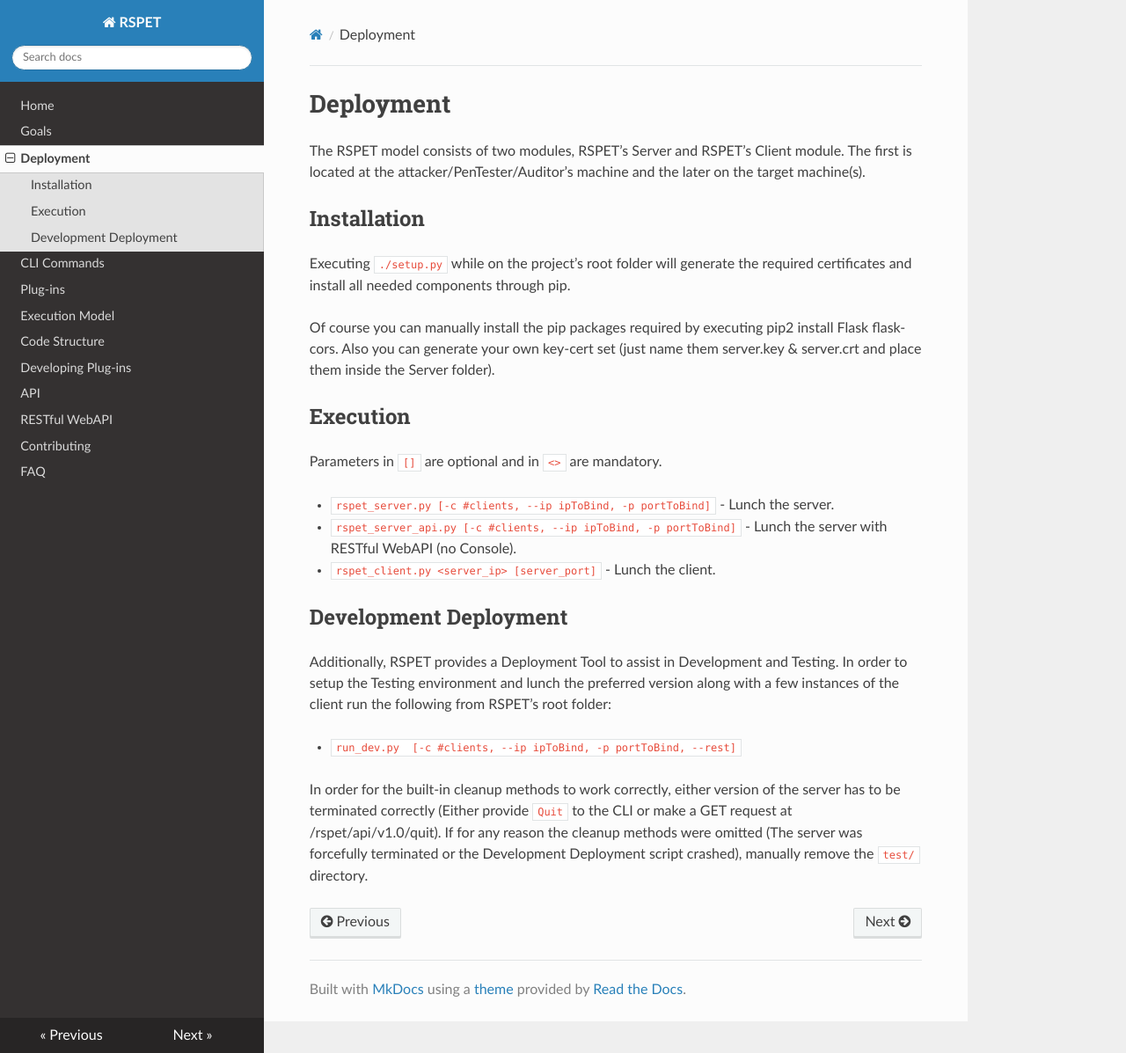
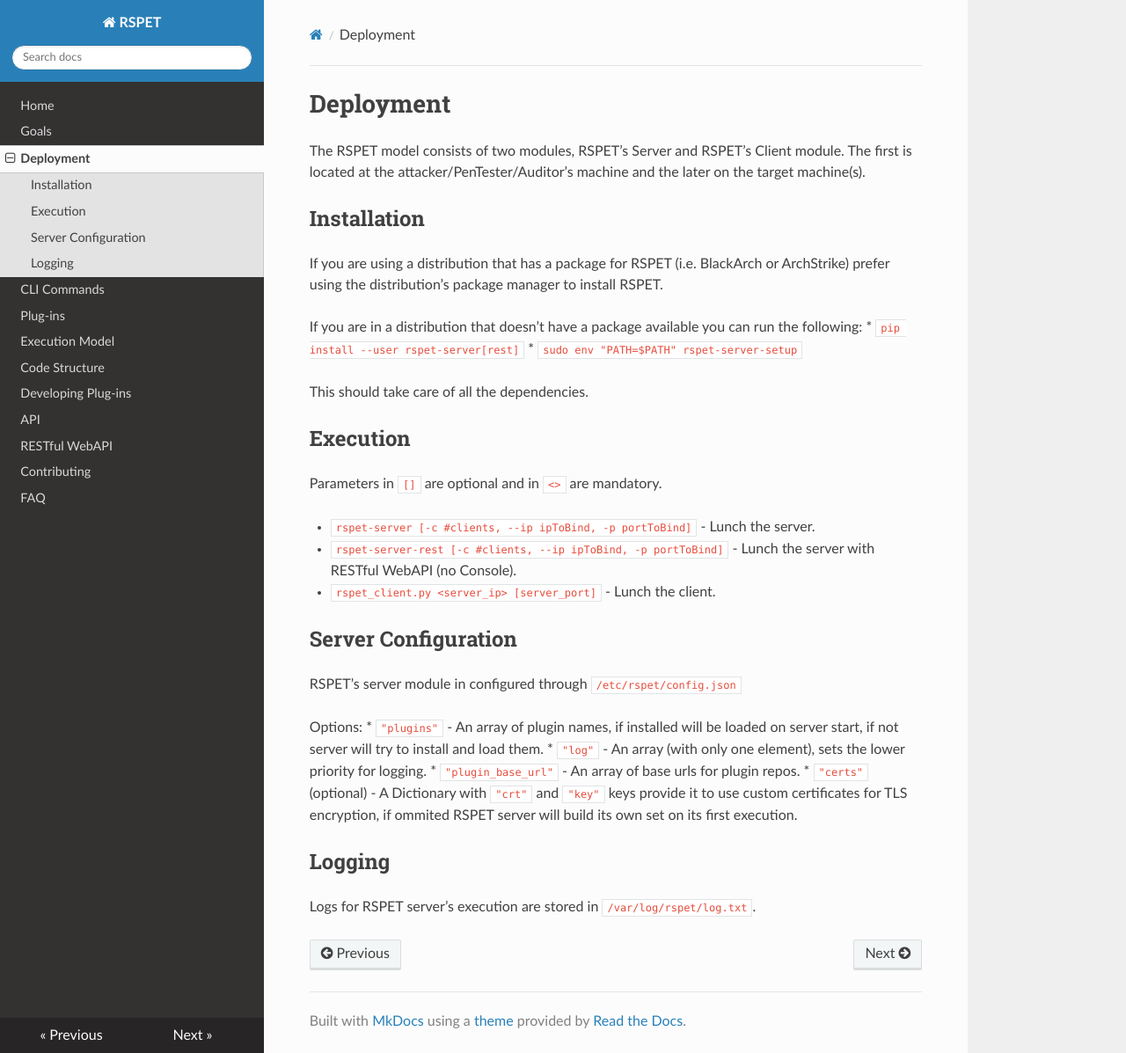
Before and after one commit to panagiks/md-docs, an MkDocs documentation site: the page built from docs/deploy.md, in a window 1280 px wide and 1197 px high. Shown: the whole window at 88% size. Built offline with MkDocs 1.6.1, drawn with Linux system fonts in a browser that asks for light colours; nearby versions of some CDN libraries; old or Windows-style settings are respelled for this version of MkDocs.

Commit message:
Update documentation for upcoming v1.0.0

```diff
--- a/docs/deploy.md
+++ b/docs/deploy.md
@@ -6,32 +6,33 @@ the target machine(s).
 
 ## Installation
 
-Executing `./setup.py` while on the project's root folder will generate the required certificates and install
-all needed components through pip.
+ If you are using a distribution that has a package for RSPET (i.e. BlackArch or ArchStrike) prefer using the distribution's
+ package manager to install RSPET.
 
-Of course you can manually install the pip packages required by executing pip2 install Flask flask-cors. Also
-you can generate your own key-cert set (just name them server.key & server.crt and place them inside the Server
-folder).
+ If you are in a distribution that doesn't have a package available you can run the following:
+ * `pip install --user rspet-server[rest]`
+ * `sudo env "PATH=$PATH" rspet-server-setup`
+
+This should take care of all the dependencies.
 
 ## Execution
 
 Parameters in `[]` are optional and in `<>` are mandatory.
 
-* `rspet_server.py [-c #clients, --ip ipToBind, -p portToBind]` - Lunch the server.
-* `rspet_server_api.py [-c #clients, --ip ipToBind, -p portToBind]` - Lunch the server with RESTful WebAPI (no Console).
+* `rspet-server [-c #clients, --ip ipToBind, -p portToBind]` - Lunch the server.
+* `rspet-server-rest [-c #clients, --ip ipToBind, -p portToBind]` - Lunch the server with RESTful WebAPI (no Console).
 * `rspet_client.py <server_ip> [server_port]` - Lunch the client.
 
-## Development Deployment
+## Server Configuration
 
-Additionally, RSPET provides a Deployment Tool to assist in Development and Testing.
-In order to setup the Testing environment and lunch the preferred version along
-with a few instances of the client run the following from RSPET's root folder:
+RSPET's server module in configured through `/etc/rspet/config.json`
 
-* `run_dev.py  [-c #clients, --ip ipToBind, -p portToBind, --rest]`
+Options:
+* `"plugins"` - An array of plugin names, if installed will be loaded on server start, if not server will try to install and load them.
+* `"log"` - An array (with only one element), sets the lower priority for logging.
+* `"plugin_base_url"` - An array of base urls for plugin repos.
+* `"certs"` (optional) - A Dictionary with `"crt"` and `"key"` keys provide it to use custom certificates for TLS encryption, if ommited RSPET server will build its own set on its first execution.
 
-In order for the built-in cleanup methods to work correctly, either version of
-the server has to be terminated correctly (Either provide `Quit` to the CLI or
-make a GET request at /rspet/api/v1.0/quit).
-If for any reason the cleanup methods were omitted (The server was forcefully
-terminated or the Development Deployment script crashed), manually remove the
-`test/` directory.
+## Logging
+
+Logs for RSPET server's execution are stored in `/var/log/rspet/log.txt`.
```
Also changed, not shown: docs/cli.md (+16 -16 lines), docs/code_structure.md (+37 -12 lines), docs/goals.md (+2 -12 lines).
